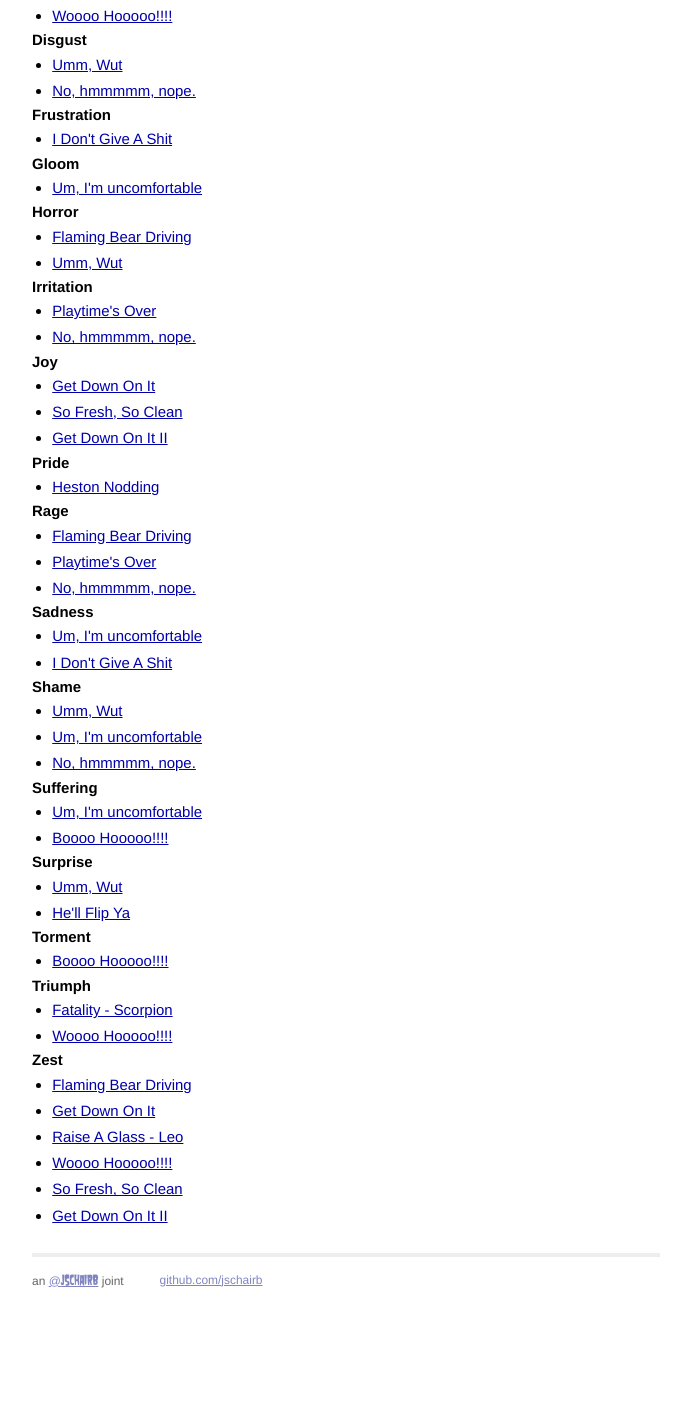
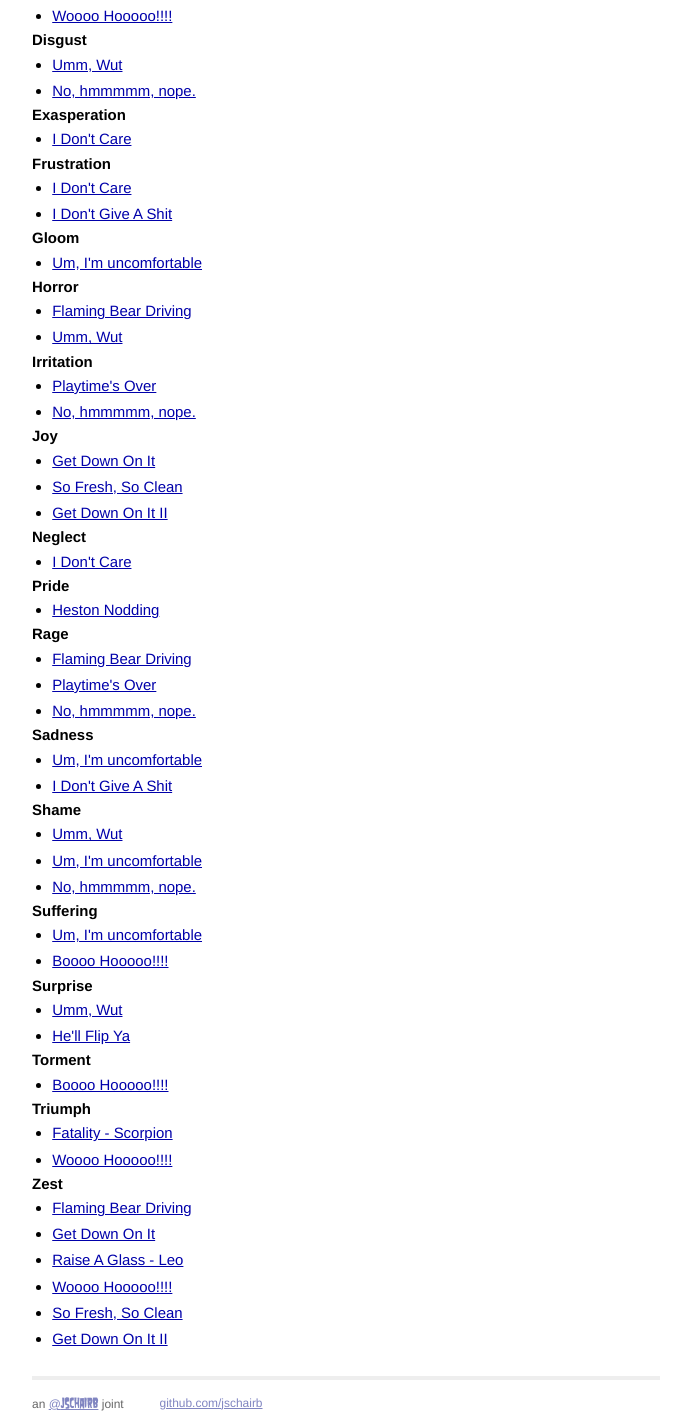
Before and after one commit to jschairb/zeitgeist, a Jekyll site: the page built from index.html, in a window 1280 px wide. Shown: the part 322-1749 px from the top of the page, without its empty margins (294-985 px from the left). Built offline with Jekyll 4.4.1, drawn with Linux system fonts in a browser that asks for light colours; Markdown is read by kramdown in place of the engine named in the settings; before the commit the page ends 1626 px from its top, so only the background shows below that.

Commit message:
TOMMIE LEE JONES DON'T CARE

```diff
--- a/_data/categories.yaml
+++ b/_data/categories.yaml
@@ -11,7 +11,10 @@ Contentment:
 Disgust:
   - jesse-disbelief
   - robert-downey-nope
+Exasperation:
+  - tommie-lee-jones-don-t-care
 Frustration:
+  - tommie-lee-jones-don-t-care
   - red-don-t-give-a-shit
 Gloom:
   - norbit-uncomfortable
@@ -25,6 +28,8 @@ Joy:
   - leo-dancing
   - outkast-dancing
   - toddler-dancing
+Neglect:
+  - tommie-lee-jones-don-t-care
 Pride:
   - heston-nodding
 Rage:
--- a/_data/images.yaml
+++ b/_data/images.yaml
@@ -46,3 +46,6 @@ robert-downey-nope:
 toddler-dancing:
   file: toddler-dancing.gif
   name: Get Down On It II
+tommie-lee-jones-don-t-care:
+  file: tommie-lee-jones-don-t-care.gif
+  name: "I Don't Care"
```
Also changed, not shown: images/tommie-lee-jones-don-t-care.gif (added).
